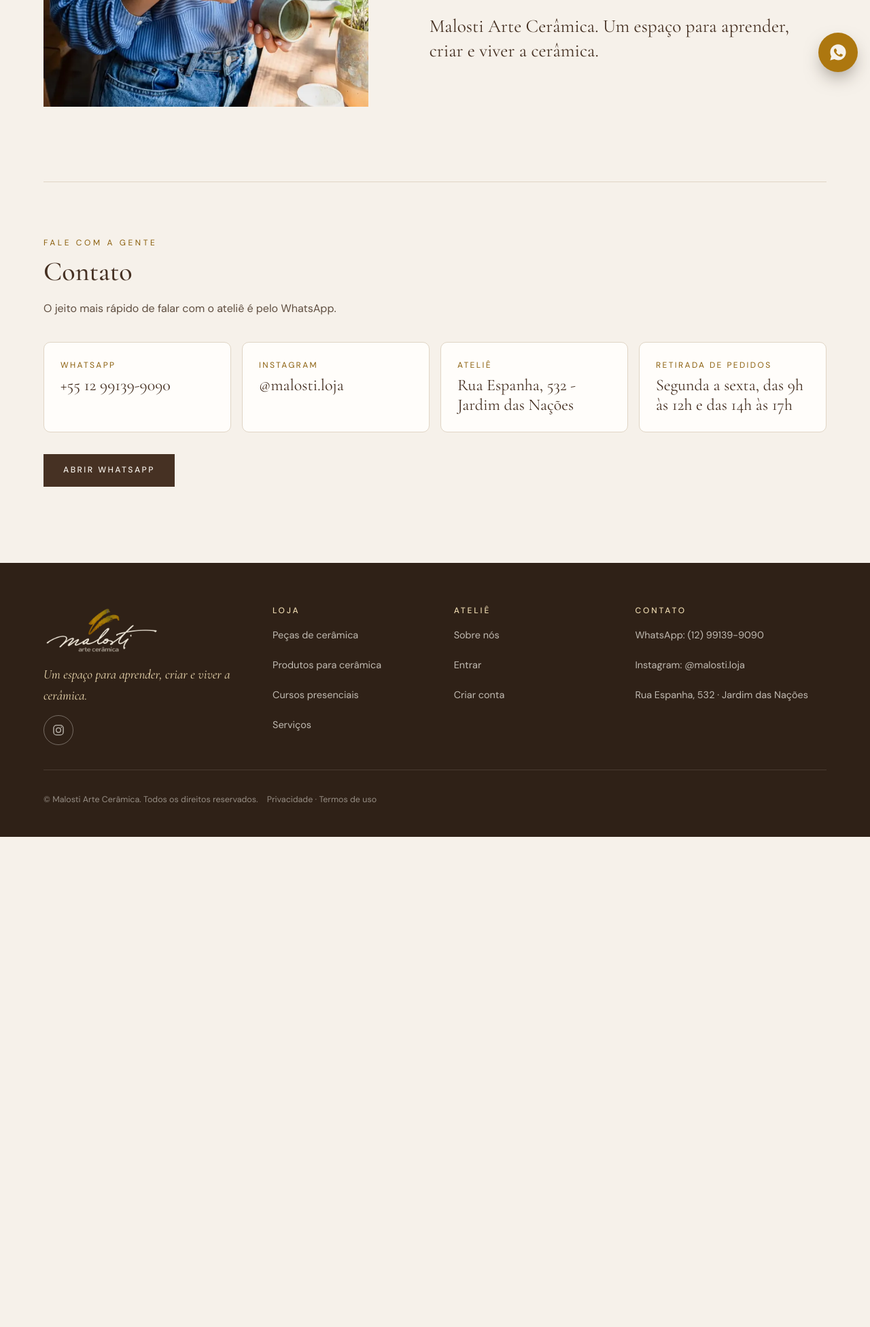
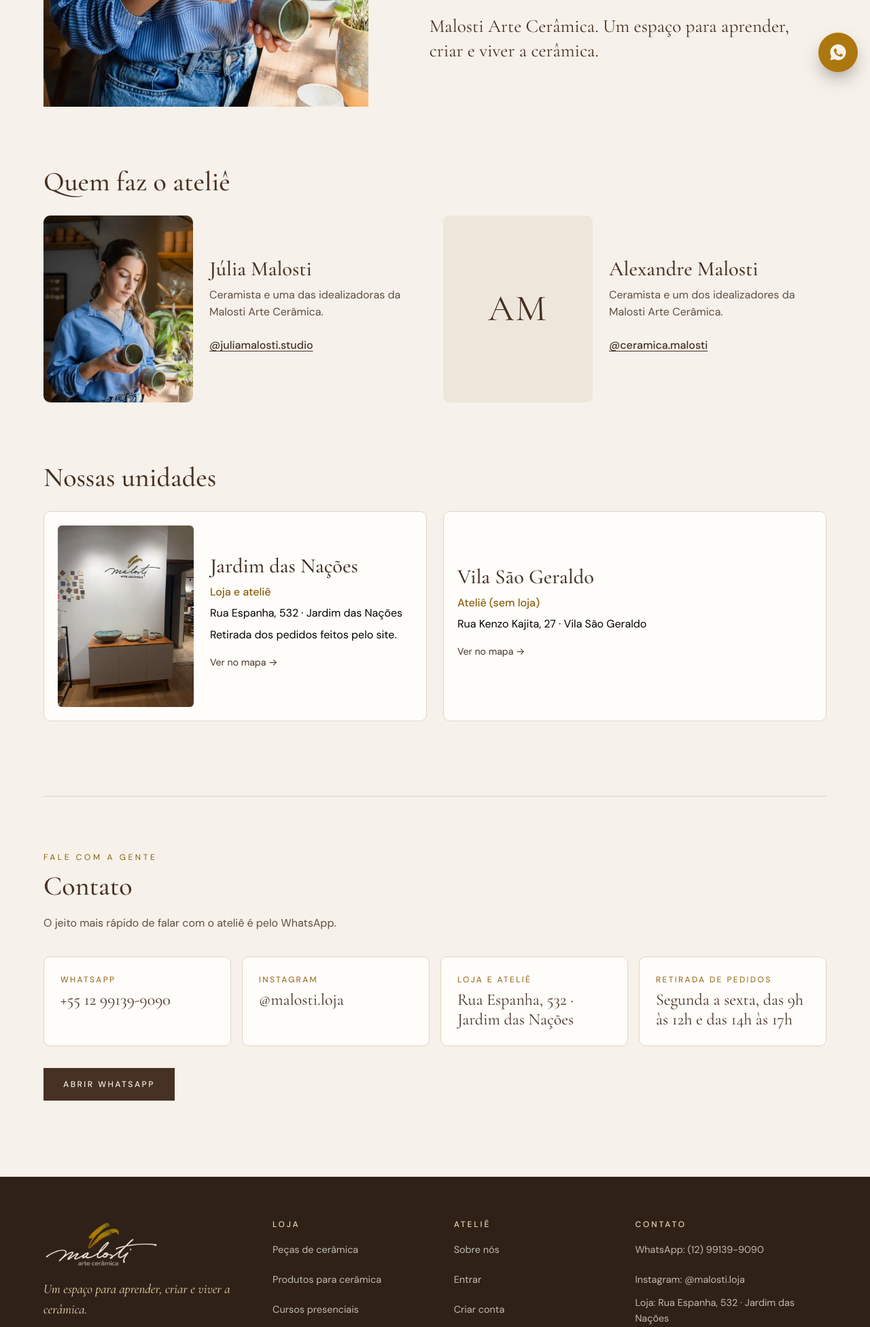
Before and after one commit to Dsmalosti/loja-ceramica, a Flask app: page /sobre in a window 1280 px wide. Shown: the part 676-2628 px from the top of the page at 68% size. Before the commit the page ends 1907 px from the top, so only its background shows below. Run offline with Flask 3, Linux system fonts and the light colour scheme; data that the repository does not hold is empty.

Commit message:
Sobre nós: Júlia, Alexandre e as duas unidades; foto de materiais mais no produto
- Quem faz o ateliê: Júlia (@juliamalosti.studio) e Alexandre (@ceramica.malosti), textos provisórios
- Nossas unidades: Jardim das Nações (loja e ateliê, com foto da loja) e Vila São Geraldo (ateliê sem loja)
- Rodapé com os dois endereços; _atelie.html com o 2º endereço e os Instagrams
- Carrossel de materiais no computador: recorte mais fechado nos frascos

Co-Authored-By: Claude Opus 5.5 <noreply@anthropic.com>

```diff
--- a/app/static/css/style.css
+++ b/app/static/css/style.css
@@ -432,6 +432,35 @@ button.link { background: none; border: 0; padding: 0; font: inherit; color: var
 .cabecalho h1 { margin-top: 0; }
 .cabecalho p:not(.sobretitulo) { color: var(--cor-suave); }
 
+/* [front/sobre-e-carrossel] Sobre nós: quem faz o ateliê e as duas unidades */
+.pessoas, .unidades { margin: 88px 0 0; }
+.pessoas h2, .unidades h2 { margin-bottom: 28px; }
+.pessoas__grade, .unidades__grade { display: grid; gap: 24px; grid-template-columns: repeat(2, minmax(0, 1fr)); }
+.pessoa { display: grid; grid-template-columns: minmax(0, 220px) minmax(0, 1fr); gap: 24px; align-items: center; }
+.pessoa__foto { width: 100%; height: auto; aspect-ratio: 4 / 5; object-fit: cover; border-radius: var(--raio); }
+.pessoa__foto--iniciais {
+  display: grid; place-items: center; background: var(--cor-areia); color: var(--cor-mocha);
+  font-family: var(--fonte-titulo); font-size: 3.4rem; letter-spacing: .04em;
+}
+.pessoa__texto h3, .unidade__texto h3 { margin: 0 0 8px; font-size: 1.9rem; }
+.pessoa__texto p { margin: 0 0 14px; color: var(--cor-suave); }
+.pessoa__instagram { display: inline-flex; align-items: center; min-height: 44px; font-weight: 500; }
+.unidade { display: grid; grid-template-columns: minmax(0, 200px) minmax(0, 1fr); gap: 24px; align-items: center;
+  padding: 20px; background: var(--cor-branco); border: 1px solid var(--cor-borda); border-radius: var(--raio); }
+.unidade:not(:has(.unidade__foto)) { grid-template-columns: minmax(0, 1fr); align-content: center; }
+.unidade__foto { width: 100%; height: auto; aspect-ratio: 3 / 4; object-fit: cover; border-radius: calc(var(--raio) - 4px); }
+.unidade__texto p { margin: 0 0 6px; }
+.unidade__tipo { color: var(--cor-ambar-escuro); font-weight: 500; }
+@media (max-width: 900px) {
+  .pessoas__grade, .unidades__grade { grid-template-columns: minmax(0, 1fr); }
+}
+@media (max-width: 480px) {
+  .pessoa, .unidade { grid-template-columns: minmax(0, 130px) minmax(0, 1fr); gap: 16px; }
+  .pessoa__foto--iniciais { font-size: 2.2rem; }
+  .pessoa__texto h3, .unidade__texto h3 { font-size: 1.5rem; }
+  .pessoas, .unidades { margin-top: 64px; }
+}
+
 /* Política de privacidade e termos: texto corrido, linha confortável de ler */
 .texto-legal { max-width: 70ch; }
 .texto-legal h2 { margin: 36px 0 10px; font-size: 1.7rem; }
--- a/app/templates/_atelie.html
+++ b/app/templates/_atelie.html
@@ -1,5 +1,8 @@
 {# Dados do ateliê usados em várias telas. Mudou horário ou prazo? Troque só aqui. #}
-{% set ENDERECO_ATELIE = "Rua Espanha, 532 · Jardim das Nações" %}
+{% set ENDERECO_ATELIE = "Rua Espanha, 532 · Jardim das Nações" %}  {# a única unidade com loja: retirada é aqui #}
+{% set ENDERECO_ATELIE_2 = "Rua Kenzo Kajita, 27 · Vila São Geraldo" %}  {# [front/sobre-e-carrossel] ateliê sem loja #}
+{% set INSTAGRAM_JULIA = "juliamalosti.studio" %}
+{% set INSTAGRAM_ALEXANDRE = "ceramica.malosti" %}
 {% set HORARIO_RETIRADA = "Segunda a sexta, das 9h às 12h e das 14h às 17h" %}
 {% set PRAZO_PECA = "30 a 40 dias" %}
 {% set PRAZO_TROCA = "10 dias" %}
--- a/app/templates/base.html
+++ b/app/templates/base.html
@@ -144,7 +144,9 @@
           <ul class="rodape__links">
             <li><a href="{{ whatsapp_link() }}" target="_blank" rel="noopener">WhatsApp: (12) 99139-9090</a></li>
             <li><a href="https://www.instagram.com/malosti.loja" target="_blank" rel="noopener">Instagram: @malosti.loja</a></li>
-            <li><a href="https://www.google.com/maps/search/?api=1&amp;query=Rua+Espanha%2C+532+Jardim+das+Na%C3%A7%C3%B5es" target="_blank" rel="noopener">Rua Espanha, 532 · Jardim das Nações</a></li>
+            <li><a href="https://www.google.com/maps/search/?api=1&amp;query=Rua+Espanha%2C+532+Jardim+das+Na%C3%A7%C3%B5es" target="_blank" rel="noopener">Loja: Rua Espanha, 532 · Jardim das Nações</a></li>
+            {# [front/sobre-e-carrossel] segunda unidade (ateliê sem loja) #}
+            <li><a href="https://www.google.com/maps/search/?api=1&amp;query=Rua+Kenzo+Kajita%2C+27+Vila+S%C3%A3o+Geraldo" target="_blank" rel="noopener">Ateliê: Rua Kenzo Kajita, 27 · Vila São Geraldo</a></li>
           </ul>
         </div>
       </div>
--- a/app/templates/public/sobre.html
+++ b/app/templates/public/sobre.html
@@ -2,8 +2,10 @@
 {% block title %}Sobre nós · {{ site_name }}{% endblock %}
 {% block description %}A Malosti Arte Cerâmica reúne escola de cerâmica, produção artística e loja de produtos para ceramistas.{% endblock %}
 
+{% from "_atelie.html" import ENDERECO_ATELIE, ENDERECO_ATELIE_2, INSTAGRAM_JULIA, INSTAGRAM_ALEXANDRE %}
 {# Mesma foto da seção Sobre nós da Início. Quando chegar a de Julia e Alexandre, trocar só este nome (aqui e em home.html). #}
 {% set foto_equipe = 'vertical-julia' %}
+{% macro foto(nome, largura) -%}{{ url_for('static', filename='img/inicio/' ~ nome ~ '-' ~ largura ~ '.webp') }}{%- endmacro %}
 
 {% block content %}
 <div class="sobre">
@@ -20,6 +22,62 @@
     <p class="sobre__fecho">{{ site_name }}. {{ texto_site('slogan') | sem_marcas }}</p>
   </div>
 </div>
+
+{# [front/sobre-e-carrossel] Quem faz o ateliê: cada um com o próprio Instagram.
+   Textos provisórios e neutros: o ateliê vai mandar o texto de cada um (issue #44). #}
+<section class="pessoas" aria-labelledby="titulo-pessoas">
+  <h2 id="titulo-pessoas">Quem faz o ateliê</h2>
+  <div class="pessoas__grade">
+    <article class="pessoa">
+      <img class="pessoa__foto" src="{{ foto('vertical-julia', 720) }}"
+           srcset="{{ foto('vertical-julia', 480) }} 480w, {{ foto('vertical-julia', 720) }} 720w"
+           sizes="(max-width: 760px) 88vw, 30vw" width="720" height="1081" loading="lazy" decoding="async"
+           alt="Júlia Malosti no ateliê">
+      <div class="pessoa__texto">
+        <h3>Júlia Malosti</h3>
+        <p>Ceramista e uma das idealizadoras da {{ site_name }}.</p>
+        <a class="pessoa__instagram" href="https://www.instagram.com/{{ INSTAGRAM_JULIA }}" target="_blank" rel="noopener">@{{ INSTAGRAM_JULIA }}</a>
+      </div>
+    </article>
+    <article class="pessoa">
+      {# Foto do Alexandre ainda vai chegar: até lá, as iniciais no lugar #}
+      <div class="pessoa__foto pessoa__foto--iniciais" aria-hidden="true">AM</div>
+      <div class="pessoa__texto">
+        <h3>Alexandre Malosti</h3>
+        <p>Ceramista e um dos idealizadores da {{ site_name }}.</p>
+        <a class="pessoa__instagram" href="https://www.instagram.com/{{ INSTAGRAM_ALEXANDRE }}" target="_blank" rel="noopener">@{{ INSTAGRAM_ALEXANDRE }}</a>
+      </div>
+    </article>
+  </div>
+</section>
+
+{# [front/sobre-e-carrossel] As duas unidades. Só a do Jardim das Nações tem loja (e é onde se retira pedido). #}
+<section class="unidades" aria-labelledby="titulo-unidades">
+  <h2 id="titulo-unidades">Nossas unidades</h2>
+  <div class="unidades__grade">
+    <article class="unidade">
+      <img class="unidade__foto" src="{{ foto('unidade-jardim', 800) }}"
+           srcset="{{ foto('unidade-jardim', 480) }} 480w, {{ foto('unidade-jardim', 800) }} 800w"
+           sizes="(max-width: 760px) 88vw, 40vw" width="800" height="1066" loading="lazy" decoding="async"
+           alt="Entrada da loja da Malosti no Jardim das Nações, com a logo na parede e peças sobre o aparador">
+      <div class="unidade__texto">
+        <h3>Jardim das Nações</h3>
+        <p class="unidade__tipo">Loja e ateliê</p>
+        <p>{{ ENDERECO_ATELIE }}</p>
+        <p class="ajuda">Retirada dos pedidos feitos pelo site.</p>
+        <a class="link-seta" href="https://www.google.com/maps/search/?api=1&amp;query=Rua+Espanha%2C+532+Jardim+das+Na%C3%A7%C3%B5es" target="_blank" rel="noopener">Ver no mapa →</a>
+      </div>
+    </article>
+    <article class="unidade">
+      <div class="unidade__texto">
+        <h3>Vila São Geraldo</h3>
+        <p class="unidade__tipo">Ateliê (sem loja)</p>
+        <p>{{ ENDERECO_ATELIE_2 }}</p>
+        <a class="link-seta" href="https://www.google.com/maps/search/?api=1&amp;query=Rua+Kenzo+Kajita%2C+27+Vila+S%C3%A3o+Geraldo" target="_blank" rel="noopener">Ver no mapa →</a>
+      </div>
+    </article>
+  </div>
+</section>
 
 <section class="bloco-contato" id="contato" aria-labelledby="titulo-contato">
   <header class="cabecalho">
@@ -38,8 +96,8 @@
       <span class="contato__valor">@malosti.loja</span>
     </a>
     <div class="contato">
-      <span class="contato__rotulo">Ateliê</span>
-      <span class="contato__valor">Rua Espanha, 532 - Jardim das Nações</span>
+      <span class="contato__rotulo">Loja e ateliê</span>
+      <span class="contato__valor">{{ ENDERECO_ATELIE }}</span>
     </div>
     <div class="contato">
       {% from "_atelie.html" import HORARIO_RETIRADA %}
```
Also changed, not shown: app/static/img/inicio/carrossel-tintas-1600.webp, app/static/img/inicio/carrossel-tintas-800.webp, app/static/img/inicio/unidade-jardim-480.webp (added), app/static/img/inicio/unidade-jardim-800.webp (added).
